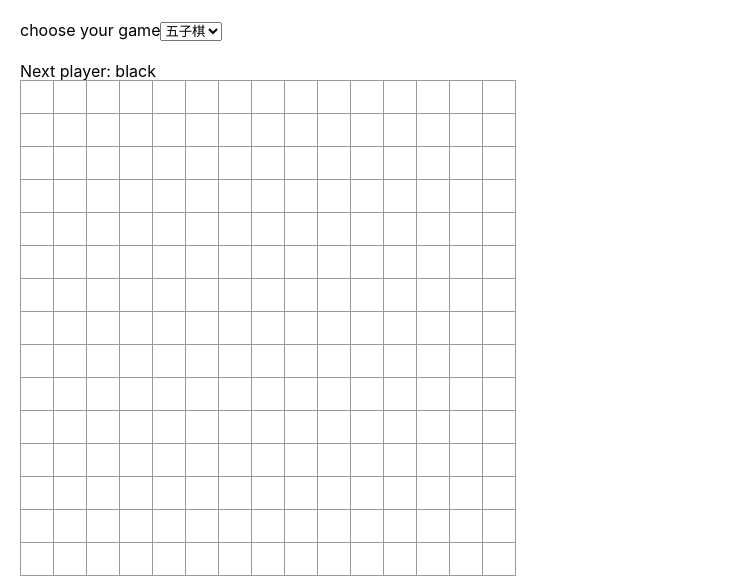
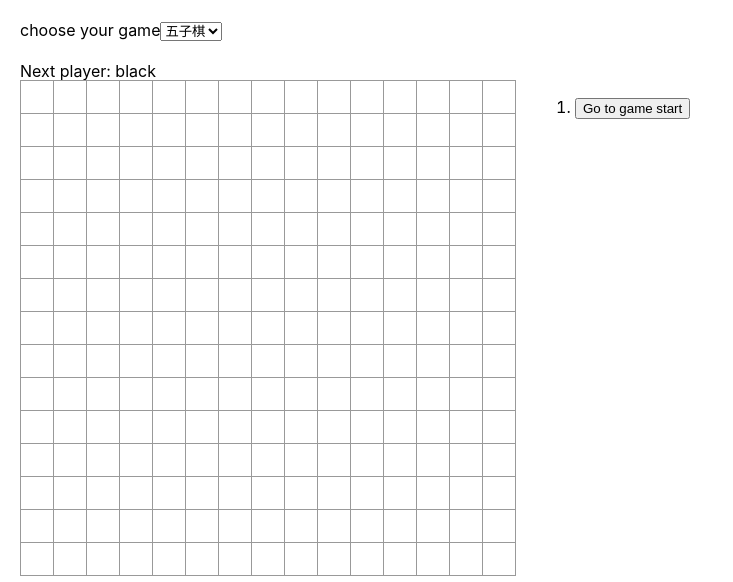
Before and after one commit to nimastudent/tic-tac-toe, a React (Create React App) app: page / in a window 1280 px wide. Shown: the top 582 px of the page, without its empty margins (0-733 px from the left). Built offline with nearby package versions, Linux system fonts and the light colour scheme.

Commit message:
FIX:【雏鹰01】【ID00000006】 新增了五子棋游戏记录历史功能

```diff
--- a/src/App.tsx
+++ b/src/App.tsx
@@ -9,6 +9,7 @@ function App () {
 
     /**
      * 处理用户选择游戏类型
+     * @param event 用户点击事件
      */
     function handleGameTypeChange (event:React.ChangeEvent<HTMLSelectElement>) {
         setGameType(event.target.value);
--- a/src/components/chessBoard/chessBoard.tsx
+++ b/src/components/chessBoard/chessBoard.tsx
@@ -24,7 +24,7 @@ const ChessBoard :React.FC<IChessBoard> = ({ blackIsNext, squares, onPlay }) =>
         if (squares[rowIdnex][itemIndex] || winner) {
             return;
         }
-        const nextSquares = squares.slice();
+        const nextSquares = JSON.parse(JSON.stringify(squares));
         if (blackIsNext) {
             nextSquares[rowIdnex][itemIndex] = 'black';
         } else {
@@ -40,18 +40,17 @@ const ChessBoard :React.FC<IChessBoard> = ({ blackIsNext, squares, onPlay }) =>
      * @params rowIndex 当前棋子落子行下标
      * @params itemIndex 当前棋子落子列下标
      */
-    function calculateWinner (quares:any, rowIndex:number, itemIndex:number) {
-        const currentChess = quares[rowIndex][itemIndex];
+    function calculateWinner (squares:any, rowIndex:number, itemIndex:number) {
+        const currentChess = squares[rowIndex][itemIndex];
         // 搜索方向数组 五子棋周围有8个方向 获胜计算根据一种方向 所以将两个方向分为一组
         const caculArr =  [[[-1, 0], [1, 0]], [[0, 1], [0, -1]], [[-1, -1], [1, 1]], [[-1, 1], [1, -1]]];
         caculArr.forEach(direct => {
             // 方向ab
             const [[aRowAdd, aItemAdd], [bRowAdd, bItemAdd]] = direct;
-
             const aDireRes = searchWinner(squares, rowIndex, itemIndex, aRowAdd, aItemAdd, currentChess, 0);
             const bDireRes = searchWinner(squares, rowIndex, itemIndex, bRowAdd, bItemAdd, currentChess, 0);
             const totalCount = aDireRes + bDireRes;
-            if (totalCount === 4) {
+            if (totalCount >= 4) {
                 setWinner(currentChess);
             }
         });
--- a/src/pages/FiveGame/FiveGame.tsx
+++ b/src/pages/FiveGame/FiveGame.tsx
@@ -6,6 +6,7 @@ import './style.css';
  */
 const FiveGame = () => {
     const [blackIsNext, setBlackIsNext] = useState(true);
+    // 历史记录数组为三维数组
     const [histroy, setHistory] = useState<Array<Array<Array<string|null>>>>(Array(1).fill(null)
         .map(() => Array(15).fill(null)
             .map(() => Array(15).fill(null))));
@@ -14,17 +15,43 @@ const FiveGame = () => {
 
     /**
      * 处理用户点击后记录棋局
- */
-    function handlePlay (nextQuares : Array<Array<string|null>>) {
-        const nextHistory = [...histroy.slice(0, currentMove + 1), nextQuares];
+     */
+    function handlePlay (nextSquares : Array<Array<string|null>>) {
+        const nextHistory = [...histroy.slice(0, currentMove + 1), nextSquares];
         setHistory(nextHistory);
         setBlackIsNext(!blackIsNext);
         setCurrentMove(nextHistory.length - 1);
     }
 
+    /**
+     * 用户点击历史步骤处理函数
+     * @param nextMove 跳转到哪一步
+     */
+    function jumpTo (nextMove:number) {
+        setCurrentMove(nextMove);
+        setBlackIsNext(nextMove % 2 === 0);
+    }
+
+    const moves = histroy.map((squares, move) => {
+        let description;
+        if (move > 0) {
+            description = `Go to move #${move}`;
+        } else {
+            description = 'Go to game start';
+        }
+        return (<li key={move}>
+            <button onClick={() => jumpTo(move)}>{description}</button>
+        </li>);
+    });
+
     return (
         <div className="fiveGame">
-            <ChessBoard blackIsNext={blackIsNext} squares={currentSquares} onPlay={handlePlay} />
+            <div>
+                <ChessBoard blackIsNext={blackIsNext} squares={currentSquares} onPlay={handlePlay} />
+            </div>
+            <div className='game-info'>
+                <ol>{moves}</ol>
+            </div>
         </div>
     );
 };
--- a/src/pages/FiveGame/style.css
+++ b/src/pages/FiveGame/style.css
@@ -1,3 +1,11 @@
 .fiveGame {
     padding-top:20px;
+    display:flex;
 }
+
+.game-info{
+    margin-top:20px;
+
+    height:450px;
+    overflow:auto;
+}
```
Also changed, not shown: src/pages/TicGame/TicGame.tsx (+6 -6 lines).
